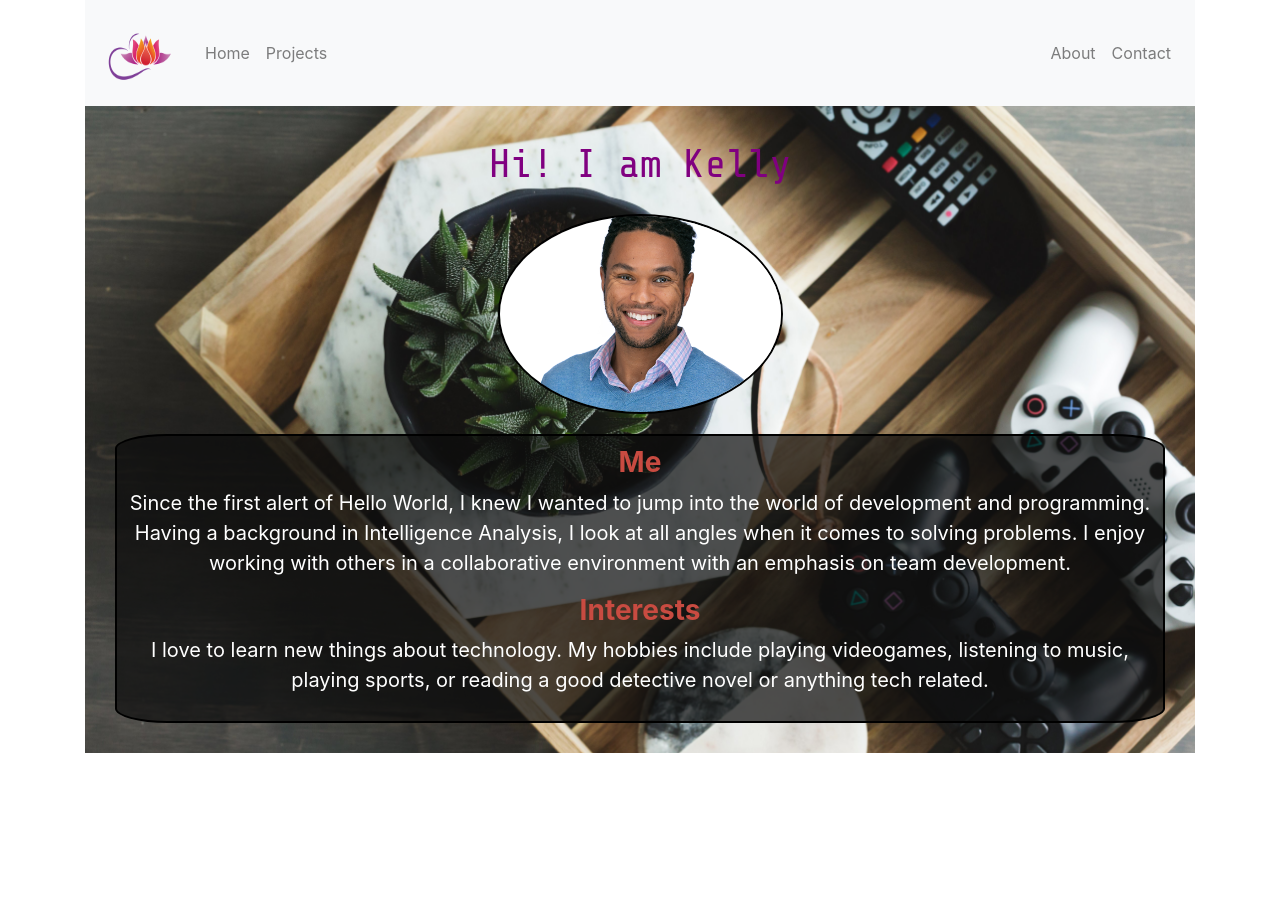
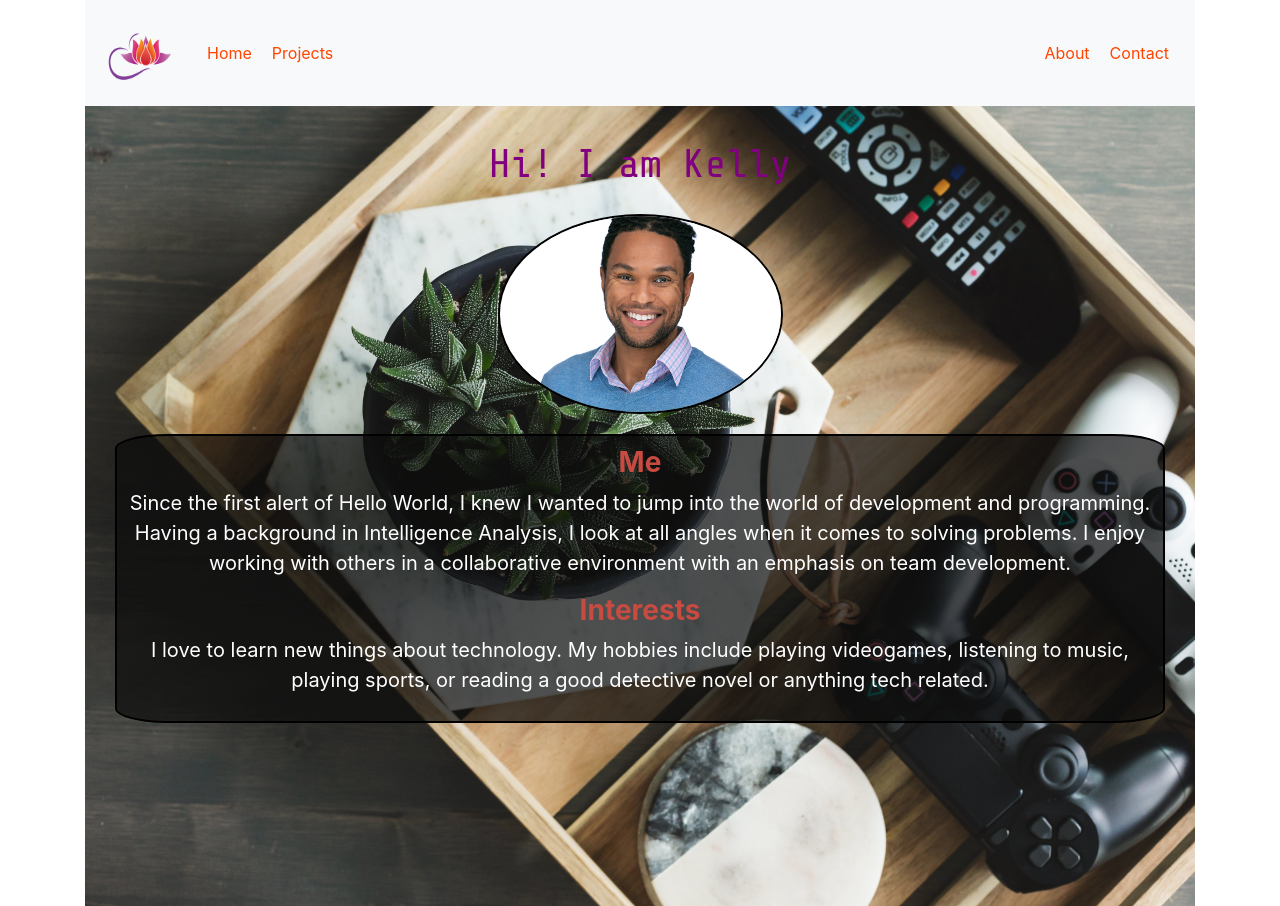
Before and after one commit to K0LdW0rLd/my-portfolio, a React (Create React App) app: page /about in a window 1280 px wide. Before the commit the page ends 800 px from the top, so only its background shows below. Built offline with nearby package versions, Linux system fonts and the light colour scheme.

Commit message:
fixed error with links throwing an error when not running in React

```diff
--- a/package.json
+++ b/package.json
@@ -10,6 +10,7 @@
     "react": "^16.12.0",
     "react-bootstrap": "^1.0.0-beta.16",
     "react-dom": "^16.12.0",
+    "react-router-bootstrap": "^0.25.0",
     "react-router-dom": "^5.1.2",
     "react-scripts": "3.3.0"
   },
--- a/src/About.css
+++ b/src/About.css
@@ -6,7 +6,7 @@
 .about {
     background-image: url(./images/controllers-plant.jpg);
     text-align: center;
-    height: 100%;
+    height: 100vh;
     width: cover;
     padding: 10px;
     background-size: cover;
--- a/src/App.css
+++ b/src/App.css
@@ -1,38 +1,11 @@
-.App {
-  text-align: center;
+.app-link {
+  color:orangered;
+  padding: 0px 10px;
 }
 
-.App-logo {
-  height: 40vmin;
-  pointer-events: none;
+.app-link:hover {
+  color: purple;
+  background-color:rgb(255, 0, 106);
+  font-size: larger;
+  transition: ease-in 0.5s;
 }
-
-@media (prefers-reduced-motion: no-preference) {
-  .App-logo {
-    animation: App-logo-spin infinite 20s linear;
-  }
-}
-
-.App-header {
-  background-color: #282c34;
-  min-height: 100vh;
-  display: flex;
-  flex-direction: column;
-  align-items: center;
-  justify-content: center;
-  font-size: calc(10px + 2vmin);
-  color: white;
-}
-
-.App-link {
-  color: #61dafb;
-}
-
-@keyframes App-logo-spin {
-  from {
-    transform: rotate(0deg);
-  }
-  to {
-    transform: rotate(360deg);
-  }
-}
--- a/src/App.js
+++ b/src/App.js
@@ -8,6 +8,7 @@ import About from './About';
 import Projects from './Projects';
 import Contact from './Contact'
 import logo from './images/lotus-flower.png';
+import './App.css'
 
 
 class App extends Component {
@@ -16,16 +17,16 @@ class App extends Component {
       <Router>
         <div className = 'container'>
           <Navbar collapseOnSelect expand="lg" bg="light" variant="light">
-            <Navbar.Brand href="/"><img src={logo} width= '80' height='80' alt='logo' /></Navbar.Brand>
+            <Navbar.Brand href="/"><img src={logo} alt="lotus flower" width= '80' height='80' alt='logo' /></Navbar.Brand>
             <Navbar.Toggle aria-controls="responsive-navbar-nav" />
             <Navbar.Collapse id="responsive-navbar-nav">
               <Nav className="mr-auto">
-                <Nav.Link href="/">Home</Nav.Link>
-                <Nav.Link href='/projects'>Projects</Nav.Link>
+                <Link className="app-link" to="/">Home</Link>
+                <Link className="app-link" to='/projects'>Projects</Link>
               </Nav>
               <Nav>
-                <Nav.Link href="/about">About</Nav.Link>
-                <Nav.Link href="/contact">Contact</Nav.Link>
+                <Link className="app-link" to="/about">About</Link>
+                <Link className="app-link" to="/contact">Contact</Link>
               </Nav>
             </Navbar.Collapse>
           </Navbar>
```
Also changed, not shown: 1 other file (tests, documents, lock files or other folders).
